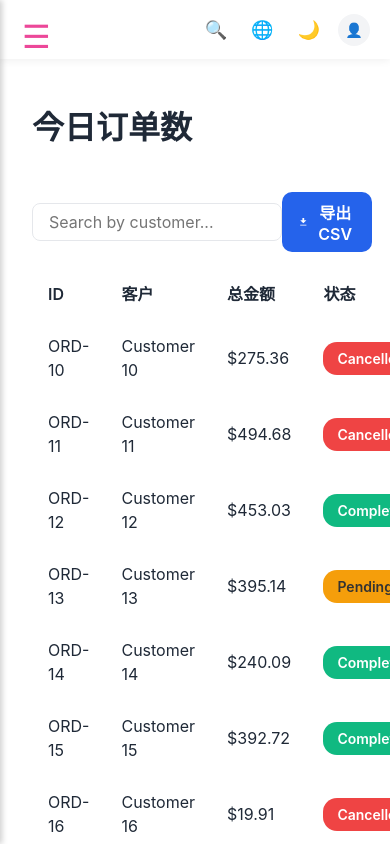
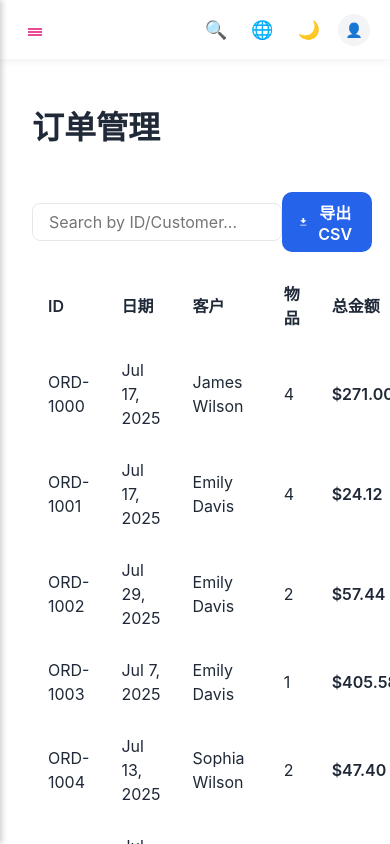
Before and after one commit to AnniceYang/cashierly-pos, a Vue app: page /orders in a window 390 px wide. Built offline with nearby package versions, Linux system fonts and the light colour scheme.

Commit message:
修改了订单页面样式，增加搜索匹配

```diff
--- a/src/components/layout/Sidebar.vue
+++ b/src/components/layout/Sidebar.vue
@@ -1,23 +1,19 @@
 <template>
   <div>
-    <!-- 手机端显示的汉堡按钮 -->
+    <!-- 优化后的汉堡按钮 -->
     <button class="hamburger" @click="toggleSidebar" aria-label="Toggle Menu">
-      &#9776;
+      <span class="hamburger-bar"></span>
+      <span class="hamburger-bar"></span>
+      <span class="hamburger-bar"></span>
     </button>
 
     <!-- 侧边栏 -->
     <div :class="['sidebar', { open: sidebarOpen }]">
       <div class="sidebar-header">
         <h2 class="logo">Cashierly</h2>
-
-        <ul v-if="userMenuOpen" class="dropdown-menu" @mousedown.prevent>
-          <li><a href="#" @click.prevent>Profile</a></li>
-          <li><a href="#" @click.prevent>Settings</a></li>
-          <li><a href="#" @click.prevent>Logout</a></li>
-        </ul>
+        <p class="slogan">{{ t("slogan") }}</p>
       </div>
-
-      <!-- ✅ 菜单应该放在 sidebar 内部 -->
+      <!-- 菜单 -->
       <ul class="menu">
         <li
           v-for="item in menu"
@@ -25,9 +21,9 @@
           :class="{ active: activeKey === item.key }"
           @click="handleClick(item)"
         >
-          <a href="#" @click.prevent>
+          <a href="#" @click.prevent class="menu-item">
             <component :is="item.icon" class="menu-icon" />
-            {{ t(item.label) }}
+            <span class="menu-label">{{ t(item.label) }}</span>
           </a>
         </li>
       </ul>
@@ -39,9 +35,9 @@
 </template>
 
 <script setup>
-import { ref } from "vue";
+import { ref, watch } from "vue";
 import { useI18n } from "vue-i18n";
-import { useRouter } from "vue-router";
+import { useRouter, useRoute } from "vue-router";
 import {
   LayoutDashboard,
   ShoppingCart,
@@ -52,6 +48,7 @@ import {
 
 const { t } = useI18n();
 const router = useRouter();
+const route = useRoute();
 
 const activeKey = ref("");
 const sidebarOpen = ref(false);
@@ -89,6 +86,12 @@ const setActiveKey = () => {
   }
 };
 
+// 初始化时设置 activeKey
+setActiveKey();
+
+// 监听路由变化
+watch(() => route.path, setActiveKey);
+
 function handleClick(item) {
   activeKey.value = item.key;
   sidebarOpen.value = false;
@@ -106,169 +109,122 @@ function toggleUserMenu() {
 </script>
 
 <style scoped>
-/* 基础侧边栏样式，桌面端保持原样 */
+/* 基础侧边栏样式 - 保持原有颜色 */
 .sidebar {
-  width: 220px;
+  width: 240px; /* 稍微加宽 */
   background-color: #111827;
   color: white;
-  padding: 24px;
+  padding: 20px 0; /* 修改为上下padding */
   height: 100vh;
   box-shadow: 2px 0 6px rgba(0, 0, 0, 0.2);
   display: flex;
   flex-direction: column;
-  margin: 0;
-  user-select: none;
-  position: fixed; /* 方便手机端动画 */
+  position: fixed;
   top: 0;
   left: 0;
   transition: transform 0.3s ease;
   z-index: 1000;
 }
 
-/* logo 和头像部分 */
+/* logo 部分 - 增加间距 */
 .sidebar-header {
-  margin-bottom: 24px;
-  display: flex;
-  flex-direction: column;
-  gap: 12px;
-  user-select: none;
+  padding: 0 24px 20px 24px;
+  margin-bottom: 12px;
+  border-bottom: 1px solid #2d3748;
 }
 
-/* logo */
 .logo {
   font-size: 1.6rem;
   font-weight: bold;
   color: #ec4899;
+  margin: 0;
+  padding: 12px 0 4px 0; /* 调整垂直padding */
 }
 
-/* 用户菜单 */
-.user-menu {
-  display: flex;
-  align-items: center;
-  gap: 8px;
-  cursor: pointer;
-  position: relative;
-  outline: none;
-  user-select: none;
+.slogan {
+  font-size: 0.75rem;
+  color: #94a3b8;
+  margin: 4px 0 0 0;
+  font-weight: 400;
+  opacity: 0.9;
 }
 
-.user-menu:focus-visible {
-  outline: 2px solid #ec4899;
-  outline-offset: 2px;
-}
-
-.avatar {
-  width: 40px;
-  height: 40px;
-  border-radius: 50%;
-  border: 2px solid #ec4899;
-}
-
-.username {
-  font-weight: 600;
-  color: #ec4899;
-  user-select: text;
-  white-space: nowrap;
-}
-
-/* 下拉箭头 */
-.arrow {
-  color: #ec4899;
-  transition: transform 0.3s;
-  user-select: none;
-}
-
-/* 下拉菜单 */
-.dropdown-menu {
-  position: absolute;
-  top: 48px;
-  left: 0;
-  background-color: #1f2937;
-  border-radius: 6px;
-  box-shadow: 0 4px 12px rgba(0, 0, 0, 0.3);
-  min-width: 140px;
-  padding: 8px 0;
-  z-index: 1100;
-  user-select: none;
-}
-
-.dropdown-menu li {
-  list-style: none;
-}
-
-.dropdown-menu li a {
-  display: block;
-  padding: 8px 16px;
-  color: #eee;
-  text-decoration: none;
-  font-size: 0.9rem;
-  transition: background-color 0.2s;
-}
-
-.dropdown-menu li a:hover {
-  background-color: #ec4899;
-  color: white;
-  border-radius: 4px;
-}
-
-/* 菜单 */
+/* 菜单项优化 */
 .menu {
   list-style: none;
-  padding: 0;
+  padding: 0 16px; /* 两侧内边距 */
   margin: 0;
   flex-grow: 1;
 }
 
 .menu li {
-  font-size: 1rem;
-  padding: 12px 16px;
-  cursor: pointer;
-  border-radius: 6px;
-  transition: background-color 0.2s, color 0.2s;
-  user-select: none;
+  margin-bottom: 4px; /* 增加菜单项间距 */
+}
+
+.menu-item {
   display: flex;
   align-items: center;
+  padding: 12px 16px;
+  color: #e2e8f0;
+  text-decoration: none;
+  border-radius: 6px;
+  transition: all 0.2s ease;
 }
 
-/* 图标和文字间距 */
 .menu-icon {
-  margin-right: 10px;
+  margin-right: 12px;
   font-size: 1.2rem;
-  user-select: none;
+  width: 24px;
+  text-align: center;
+  color: #94a3b8;
 }
 
-.menu li:hover {
+.menu-label {
+  font-size: 0.95rem;
+  font-weight: 500;
+}
+
+.menu li:hover .menu-item {
   background-color: #2d3748;
   color: #ec4899;
 }
 
-.menu li.active {
+.menu li:hover .menu-icon {
+  color: #ec4899;
+}
+
+.menu li.active .menu-item {
   background-color: #ec4899;
   color: white;
-  font-weight: 600;
 }
 
-.menu li a {
-  color: inherit;
-  text-decoration: none;
-  display: flex;
-  align-items: center;
-  width: 100%;
+.menu li.active .menu-icon {
+  color: white;
 }
 
-/* 汉堡按钮 - 手机端显示，桌面端隐藏 */
+/* 优化汉堡按钮 */
 .hamburger {
   display: none;
   position: fixed;
-  top: 16px;
-  left: 16px;
+  top: 20px;
+  left: 20px;
   background: transparent;
   border: none;
-  color: #ec4899;
-  font-size: 2rem;
+  padding: 8px;
   cursor: pointer;
   z-index: 1100;
-  user-select: none;
+  flex-direction: column;
+  justify-content: space-between;
+  height: 24px;
+  width: 30px;
+}
+
+.hamburger-bar {
+  display: block;
+  height: 2px;
+  width: 100%;
+  background-color: #ec4899;
+  transition: all 0.3s ease;
 }
 
 .hamburger:focus-visible {
@@ -276,7 +232,7 @@ function toggleUserMenu() {
   outline-offset: 2px;
 }
 
-/* 遮罩层，点击关闭侧边栏 */
+/* 遮罩层优化 */
 .overlay {
   position: fixed;
   top: 0;
@@ -285,37 +241,41 @@ function toggleUserMenu() {
   height: 100vh;
   background-color: rgba(0, 0, 0, 0.5);
   z-index: 900;
+  backdrop-filter: blur(2px); /* 添加模糊效果 */
 }
 
-/* 手机端样式 */
+/* 手机端样式优化 */
 @media (max-width: 768px) {
-  /* 显示汉堡按钮 */
-  .hamburger {
-    display: block;
+  .sidebar {
+    transform: translateX(-100%);
+    position: fixed;
+    z-index: 1000;
   }
 
-  /* 侧边栏默认隐藏，左移出屏幕 */
-  .sidebar {
-    width: 220px;
-    height: 100vh;
-    transform: translateX(-100%);
-  }
-
-  /* 侧边栏打开状态，平移回来 */
   .sidebar.open {
     transform: translateX(0);
   }
+
+  .hamburger {
+    display: flex;
+    position: fixed;
+    top: 20px;
+    left: 20px;
+    z-index: 1100;
+  }
+
+  .overlay {
+    display: block;
+  }
 }
 
-/* 桌面端正常展示 */
+/* 桌面端样式 */
 @media (min-width: 769px) {
   .sidebar {
     position: relative;
     transform: none !important;
-    height: 100vh;
   }
 
-  /* 隐藏遮罩和汉堡按钮 */
   .overlay,
   .hamburger {
     display: none !important;
--- a/src/locales/zh.json
+++ b/src/locales/zh.json
@@ -18,6 +18,7 @@
   "networkError": "网络错误，请稍后再试",
 
   "dashboard": {
+    "orderManagement": "订单管理",
     "title": "仪表盘",
     "welcome": "欢迎回来，以下是今日概览：",
     "sales": "今日销售额",
@@ -26,7 +27,9 @@
     "recentOrders": "最近订单",
     "table": {
       "id": "ID",
+      "date": "日期",
       "customer": "客户",
+      "items": "物品",
       "total": "总金额",
       "status": "状态"
     },
@@ -82,7 +85,8 @@
     "backDashboard": "返回",
     "action": "操作",
     "view": "查看",
-    "update": "更新"
+    "update": "更新",
+    "notes": "备注"
   },
   "charts": {
     "salesLineTitle": "销售趋势",
--- a/src/views/Orders.vue
+++ b/src/views/Orders.vue
@@ -10,7 +10,7 @@
       <Topbar />
 
       <div class="dashboard-content">
-        <h1 class="dashboard-title">{{ t("dashboard.orders") }}</h1>
+        <h1 class="dashboard-title">{{ t("dashboard.orderManagement") }}</h1>
 
         <section aria-label="Order management" class="orders-section">
           <!-- 搜索框 -->
@@ -18,7 +18,7 @@
             <input
               v-model="searchQuery"
               type="text"
-              placeholder="Search by customer..."
+              placeholder="Search by ID/Customer..."
               @input="handleSearch"
               class="search-input"
               aria-label="Search orders"
@@ -52,33 +52,55 @@
             <thead>
               <tr>
                 <th scope="col">{{ t("dashboard.table.id") }}</th>
+                <th scope="col">{{ t("dashboard.table.date") }}</th>
+
                 <th scope="col">{{ t("dashboard.table.customer") }}</th>
+                <th scope="col">{{ t("dashboard.table.items") }}</th>
+
                 <th scope="col">{{ t("dashboard.table.total") }}</th>
                 <th scope="col">{{ t("dashboard.table.status") }}</th>
+                <th scope="col">{{ t("common.notes") }}</th>
+
+                <th scope="col">{{ t("common.action") }}</th>
               </tr>
             </thead>
 
             <tbody>
               <tr v-for="o in filteredOrders" :key="o.id" tabindex="0">
                 <td>{{ o.id }}</td>
+                <td>{{ o.date }}</td>
                 <td>{{ o.customer }}</td>
-                <td>{{ o.total }}</td>
+                <td>{{ o.items }}</td>
+                <td class="total-cell">{{ o.total }}</td>
                 <td>
-                  <span
-                    :class="['status-badge', o.status.toLowerCase()]"
-                    :title="
-                      t('dashboard.statusTooltip.' + o.status.toLowerCase())
-                    "
-                    role="note"
-                    aria-label="Order status: {{ o.status }}"
-                  >
+                  <span :class="['status-badge', o.status.toLowerCase()]">
                     {{ o.status }}
                   </span>
+                </td>
+                <td class="notes-cell">
+                  <span>{{ o.notes || "-" }}</span>
+                </td>
+                <td class="actions-cell">
+                  <button
+                    @click="viewDetails(o)"
+                    class="action-btn"
+                    :title="t('common.view')"
+                  >
+                    <EyeIcon size="16" />
+                    <span class="action-label">{{ t("common.view") }}</span>
+                  </button>
+                  <button
+                    @click="editOrder(o)"
+                    class="action-btn"
+                    :title="t('common.update')"
+                  >
+                    <EditIcon size="16" />
+                    <span class="action-label">{{ t("common.update") }}</span>
+                  </button>
                 </td>
               </tr>
             </tbody>
           </table>
-
           <!-- 分页控件 -->
           <div class="pagination">
             <button
@@ -114,6 +136,12 @@
         >
           ⬆
         </button>
+
+        <OrderDetailModal
+          v-if="selectedOrder"
+          :order="selectedOrder"
+          @close="selectedOrder = null"
+        />
       </div>
     </div>
   </div>
@@ -132,22 +160,51 @@ const filteredOrders = ref([]);
 const searchQuery = ref("");
 const showBackTop = ref(false);
 const currentPage = ref(1);
+const selectedOrder = ref(null);
 const pageSize = 10;
 const totalPages = ref(1);
 
+const viewDetails = (order) => {
+  selectedOrder.value = order;
+};
+
 // 模拟生成订单数据
 const generateOrders = (pageNum, pageSize) => {
-  const orderStatuses = ["Completed", "Pending", "Cancelled"];
-  const ordersList = [];
-  for (let i = 0; i < pageSize; i++) {
-    ordersList.push({
-      id: `ORD-${pageNum * 10 + i}`,
-      customer: `Customer ${pageNum * 10 + i}`,
-      total: `$${(Math.random() * 500).toFixed(2)}`,
-      status: orderStatuses[Math.floor(Math.random() * 3)],
-    });
-  }
-  return ordersList;
+  const statuses = ["Completed", "Processing", "Cancelled"];
+  const customers = [
+    "James Wilson",
+    "Sarah Johnson",
+    "Michael Brown",
+    "Emily Davis",
+    "David Miller",
+    "Sophia Wilson",
+  ];
+  const notes = [
+    "Urgent delivery",
+    "Gift wrapping",
+    "Contact customer",
+    null,
+    null,
+  ];
+
+  return Array.from({ length: pageSize }, (_, i) => ({
+    id: `ORD-${(pageNum - 1) * pageSize + 1000 + i}`,
+    date: new Date(
+      Date.now() - Math.random() * 30 * 24 * 60 * 60 * 1000
+    ).toLocaleDateString("en-US", {
+      year: "numeric",
+      month: "short",
+      day: "numeric",
+    }),
+    customer: customers[Math.floor(Math.random() * customers.length)],
+    items: Math.floor(Math.random() * 5) + 1,
+    total: (Math.random() * 500 + 10).toLocaleString("en-US", {
+      style: "currency",
+      currency: "USD",
+    }),
+    status: statuses[Math.floor(Math.random() * statuses.length)],
+    notes: notes[Math.floor(Math.random() * notes.length)],
+  }));
 };
 
 // 获取订单数据
@@ -160,8 +217,12 @@ const fetchOrders = () => {
 
 // 搜索订单
 const handleSearch = () => {
-  filteredOrders.value = orders.value.filter((order) =>
-    order.customer.toLowerCase().includes(searchQuery.value.toLowerCase())
+  const query = searchQuery.value.toLowerCase();
+  filteredOrders.value = orders.value.filter(
+    (order) =>
+      order.customer.toLowerCase().includes(query) ||
+      order.id.toLowerCase().includes(query) ||
+      (order.notes && order.notes.toLowerCase().includes(query))
   );
 };
 
@@ -169,15 +230,20 @@ const handleSearch = () => {
 const exportCSV = () => {
   const headers = [
     t("dashboard.table.id"),
+    t("dashboard.table.date"),
     t("dashboard.table.customer"),
     t("dashboard.table.total"),
     t("dashboard.table.status"),
+    t("common.notes"),
   ];
-  const rows = orders.value.map((order) => [
+
+  const rows = allOrders.map((order) => [
     order.id,
+    order.date,
     order.customer,
     order.total,
     order.status,
+    order.notes || "N/A",
   ]);
   const csvContent = [headers, ...rows].map((e) => e.join(",")).join("\n");
   const blob = new Blob([csvContent], { type: "text/csv;charset=utf-8;" });
@@ -199,16 +265,17 @@ const changePage = (newPage) => {
 };
 
 // 滚动监听，显示返回顶部按钮
-const onScroll = () => {
+
+const checkScroll = () => {
   const el = document.querySelector(".dashboard-main");
-  showBackTop.value = el.scrollTop > 300;
+  showBackTop.value = el.scrollHeight > el.clientHeight && el.scrollTop > 300;
 };
 
 onMounted(() => {
   fetchOrders();
-  document
-    .querySelector(".dashboard-main")
-    .addEventListener("scroll", onScroll, { passive: true });
+  const mainEl = document.querySelector(".dashboard-main");
+  mainEl.addEventListener("scroll", checkScroll, { passive: true });
+  checkScroll();
 });
 
 // 返回顶部
@@ -364,7 +431,7 @@ const scrollTop = () => {
   pointer-events: none; /* 避免点击时按钮存在 */
 }
 
-.back-to-top.visible {
+.back-to-top[v-show="true"] {
   opacity: 1;
   pointer-events: auto; /* 使按钮可点击 */
 }
@@ -404,4 +471,71 @@ const scrollTop = () => {
   font-size: 1rem;
   color: var(--color-text);
 }
+
+/* 新增这些样式，不影响原有样式 */
+.total-cell {
+  font-weight: 600;
+  color: var(--color-text-dark);
+}
+
+.notes-cell {
+  max-width: 150px;
+  white-space: nowrap;
+  overflow: hidden;
+  text-overflow: ellipsis;
+}
+
+.actions-cell {
+  display: flex;
+  gap: 8px;
+}
+
+.action-btn {
+  background: none;
+  border: none;
+  color: var(--color-text-secondary);
+  cursor: pointer;
+  padding: 4px;
+  border-radius: 4px;
+  transition: all 0.2s ease;
+}
+
+.action-btn:hover {
+  color: var(--color-primary);
+  background: rgba(37, 99, 235, 0.1);
+}
+
+/* 状态标签优化 */
+.status-badge {
+  font-size: 0.75rem;
+  padding: 4px 8px;
+  border-radius: 12px;
+  text-transform: uppercase;
+  letter-spacing: 0.5px;
+}
+
+.status-badge.completed {
+  background-color: #e6f7ee;
+  color: #00a76f;
+}
+
+.status-badge.processing {
+  background-color: #fff7e6;
+  color: #ff9500;
+}
+
+.status-badge.cancelled {
+  background-color: #ffebee;
+  color: #f44336;
+}
+.action-label {
+  margin-left: 6px;
+  font-size: 0.875rem;
+}
+
+@media (max-width: 768px) {
+  .action-label {
+    display: none;
+  }
+}
 </style>
```
Also changed, not shown: src/locales/en.json (+5 -2 lines), 1 other file (tests, documents, lock files or other folders).
